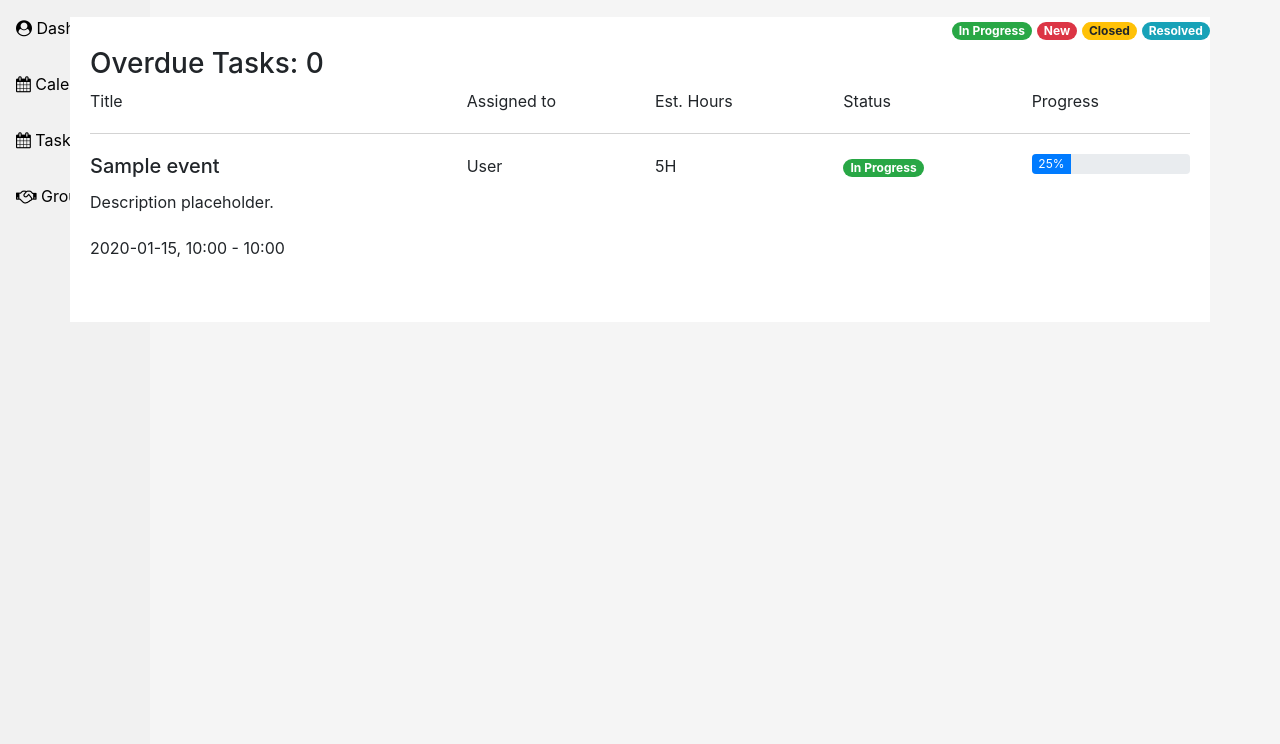
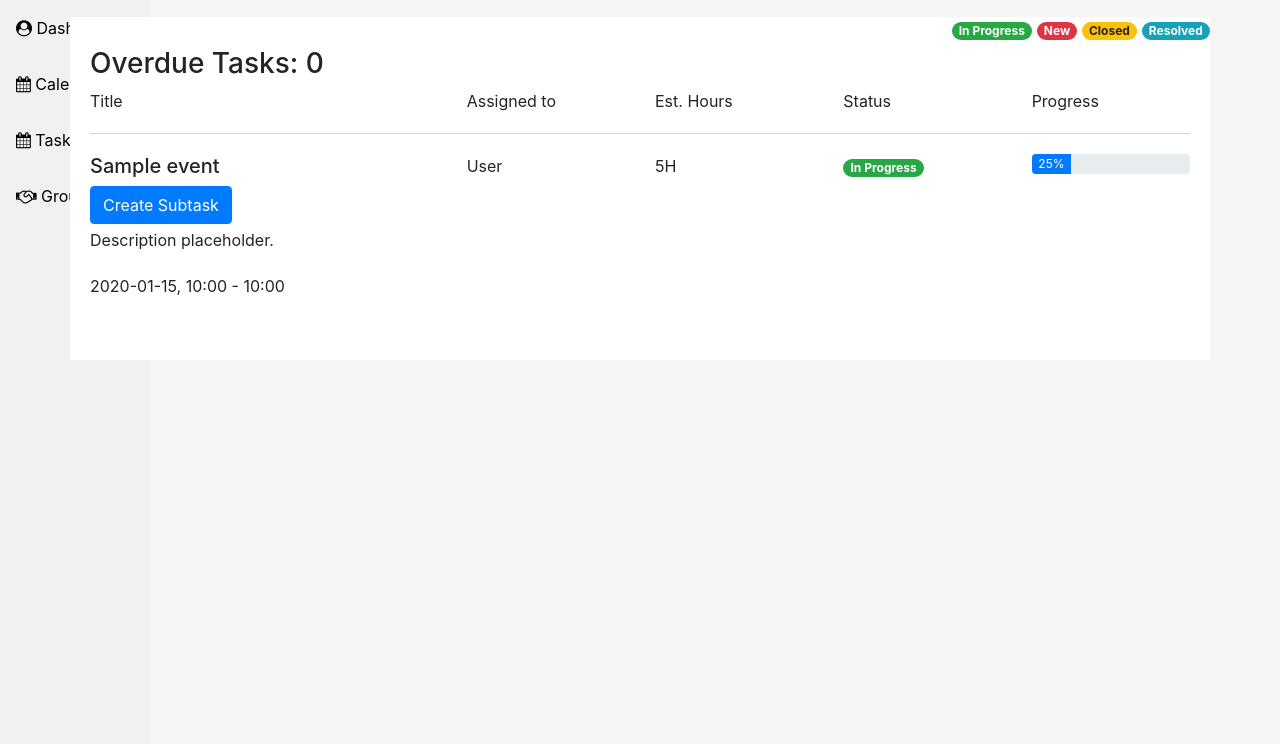
Before and after one commit to Far-ki/Task-Menager, a Flask app: template website/templates/home.html in a window 1280 px wide. Shown: the part 56-800 px from the top of the page. Run offline with Flask 3, Linux system fonts and the light colour scheme; the template is opened without the code that fills it: values that come from a table or form of the project are taken from there, others are empty; a user stored in the database is signed in; tables that the repository leaves empty hold one stand-in row (values such as "Sample post"); some libraries are stand-ins or nearby versions.

Commit message:
subtasks

```diff
--- a/website/templates/home.html
+++ b/website/templates/home.html
@@ -48,14 +48,56 @@
 				{% if event.start.date() == event.end.date() %}
 				<h5>{{ event.title }}</h5>
 				<blockquote class="blockquote mb-4">
+
+					<button type="button" class="btn btn-primary" data-toggle="modal"
+						data-target="#createSubtaskModal{{ event.id }}" data-eventid="{{ event.id }}">Create
+						Subtask</button>
+
+					<div class="modal fade" id="createSubtaskModal{{ event.id }}" tabindex="-1" role="dialog"
+						aria-labelledby="exampleModalLabel" aria-hidden="true">
+
+						<div class="modal-dialog" role="document">
+							<div class="modal-content">
+								<div class="modal-header">
+									<h5 class="modal-title" id="exampleModalLabel">Create Subtask</h5>
+									<button type="button" class="close" data-dismiss="modal" aria-label="Close">
+										<span aria-hidden="true">&times;</span>
+									</button>
+								</div>
+								<div class="modal-body">
+									<form method="POST" action="{{ url_for('event.create_subtask')}}">
+										<input type="hidden" name="event_id" value="{{ event.id }}">
+
+										<div class="form-group">
+											<label for="subtask-title" class="col-form-label">Title:</label>
+											<input type="text" class="form-control" id="subtask-title"
+												name="subtask-title">
+										</div>
+										<div class="form-group">
+											<label for="subtask-description" class="col-form-label">Description:</label>
+											<textarea class="form-control" id="subtask-description"
+												name="subtask-description"></textarea>
+										</div>
+										<button type="submit" class="btn btn-primary">Create</button>
+									</form>
+								</div>
+								<div class="modal-footer">
+									<button type="button" class="btn btn-secondary" data-dismiss="modal">Close</button>
+
+								</div>
+							</div>
+						</div>
+					</div>
 					<p><small>Description placeholder.</small></p>
-										<footer class="footer"> <small> {{ event.start.date() }}, {{ event.start.strftime("%H:%M") }} - {{ event.end.strftime("%H:%M") }}</small> </footer>
+					<footer class="footer"><small>{{ event.start.date() }}, {{ event.start.strftime("%H:%M") }} - {{
+							event.end.strftime("%H:%M") }}</small></footer>
 				</blockquote>
 				{% else %}
 				<h4>{{ event.title }}</h4>
 				<blockquote class="blockquote mb-4">
 					<span>Description placeholder.</span>
-										<footer class="footer"> <small> {{ event.start.date() }}; {{ event.start.strftime("%H:%M") }} - {{ event.end.date() }}; {{ event.end.strftime("%H:%M") }}</small> </footer>
+					<footer class="footer"> <small> {{ event.start.date() }}; {{ event.start.strftime("%H:%M") }} - {{
+							event.end.date() }}; {{ event.end.strftime("%H:%M") }}</small> </footer>
 				</blockquote>
 				{% endif %}
 				{% endfor %}
@@ -71,7 +113,8 @@
 			</div>
 			<div class="col-md-2">
 				<div class="progress" style="height: 20px;">
-									<div class="progress-bar" role="progressbar" style="width: 25%;" aria-valuenow="25" aria-valuemin="0" aria-valuemax="100">25%</div>
+					<div class="progress-bar" role="progressbar" style="width: 25%;" aria-valuenow="25"
+						aria-valuemin="0" aria-valuemax="100">25%</div>
 				</div>
 			</div>
 
@@ -88,7 +131,8 @@
 <div class="col main">
 	<h1 class="display-4">Welcome to Callendary!</h1>
 	<p class="lead">Please login or sign up to access the website.</p>
-	</div></div>
+</div>
+</div>
 {% endif %}
 
 
--- a/website/views.py
+++ b/website/views.py
@@ -2,7 +2,7 @@ from flask import Blueprint, render_template, request, redirect, url_for, flash
 from flask_login import login_user, login_required, logout_user, current_user
 from sqlalchemy import asc
 from . import db
-from .models import User,Group,Event,group_membership
+from .models import User,Group,Event,group_membership, Subtask
 from datetime import datetime
 from flask import jsonify
 import json
```
Also changed, not shown: website/event.py (+16 -0 lines), website/models.py (+9 -3 lines). Lines whose indentation alone changed are shown as unchanged.
